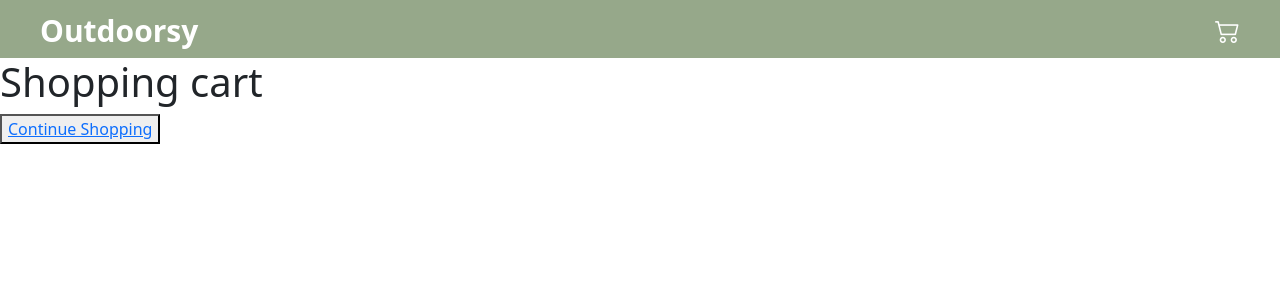
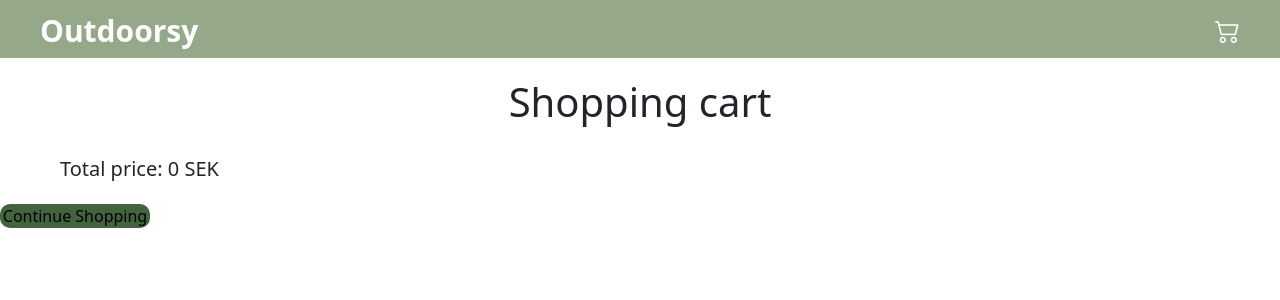
Before and after one commit to Sannardb/webshop, a React (Create React App) app: page /shoppingCart in a window 1280 px wide. Shown: the top 300 px of the page. Built offline with nearby package versions, Linux system fonts and the light colour scheme.

Commit message:
Add total amount price and styling

```diff
--- a/src/components/ShoppingCart.jsx
+++ b/src/components/ShoppingCart.jsx
@@ -1,15 +1,31 @@
-import { useContext } from "react";
+import { useContext, useState, useEffect } from "react";
 import { CartContext } from "./CartContext";
 import { Link } from "react-router-dom";
 import CartItem from "./CartItem";
 import products from "../products.json";
+import "../styles/ShoppingCart.css";
 
 function ShoppingCart() {
   const { cartItems } = useContext(CartContext);
+  const [totalPrice, setTotalPrice] = useState(0); // set price initial state to 0
+
+  useEffect(() => {
+    const newTotalPrice = products.reduce((accumulator, currentValue) => {
+      if (cartItems[currentValue.productNumber] > 0) {
+        return (
+          accumulator +
+          currentValue.price * cartItems[currentValue.productNumber]
+        );
+      } else {
+        return accumulator;
+      }
+    }, 0);
+    setTotalPrice(newTotalPrice);
+  }, [cartItems]);
 
   return (
     <div className="shoppingCart">
-      <div>
+      <div className="cartName">
         <h1>Shopping cart</h1>
       </div>
       <div className="cartItems">
@@ -21,10 +37,9 @@ function ShoppingCart() {
           );
         })}
       </div>
-      <div>
-        <button>
-          <Link to="/">Continue Shopping</Link>
-        </button>
+      <div className="totalPrice">Total price: {totalPrice} SEK </div>
+      <div className="continueShop">
+        <Link to="/">Continue Shopping</Link>
       </div>
     </div>
   );
--- a/src/styles/CartItem.css
+++ b/src/styles/CartItem.css
@@ -1,8 +1,10 @@
 .parentContainer {
   display: flex;
   flex-direction: column;
+  justify-content: center;
+  align-items: center;
   margin-left: 50px;
-  max-width: 400px;
+  max-width: 300px;
   margin-bottom: 100px;
 }
 
@@ -24,18 +26,6 @@ button:hover {
   background-color: rgb(136, 168, 124);
 }
 
-.removeFromCartBtn {
-  width: 100px;
-  font-size: 10px;
-  border-style: none;
-  border-radius: 10px;
-  background-color: rgb(179, 83, 83);
-}
-
-.removeFromCartBtn:hover {
-  background-color: rgb(255, 45, 45);
-}
-
 .productName {
   font-weight: bold;
   font-size: 25px;
--- a/src/styles/ProductItem.css
+++ b/src/styles/ProductItem.css
@@ -2,7 +2,7 @@
   display: flex;
   flex-direction: column;
   margin-left: 50px;
-  max-width: 400px;
+
   margin-bottom: 100px;
 }
 
--- a/src/styles/Search.css
+++ b/src/styles/Search.css
@@ -18,3 +18,8 @@
   display: flex;
   justify-content: center;
 }
+
+.products {
+  display: flex;
+  flex-wrap: wrap;
+}
--- /dev/null
+++ b/src/styles/ShoppingCart.css
@@ -0,0 +1,27 @@
+.continueShop {
+  display: flex;
+  justify-content: center;
+  background-color: rgb(67, 99, 63);
+  width: 150px;
+  border: none;
+  border-radius: 10px;
+}
+
+.continueShop a {
+  text-decoration: none;
+  color: black;
+}
+
+.totalPrice {
+  display: flex;
+  font-size: 20px;
+  margin-bottom: 20px;
+  margin-left: 60px;
+}
+
+.cartName {
+  display: flex;
+  justify-content: center;
+  margin-top: 20px;
+  margin-bottom: 20px;
+}
```
Also changed, not shown: src/components/CartContext.jsx (+0 -40 lines), src/styles/ProductList.css (deleted, +0 -14 lines).
